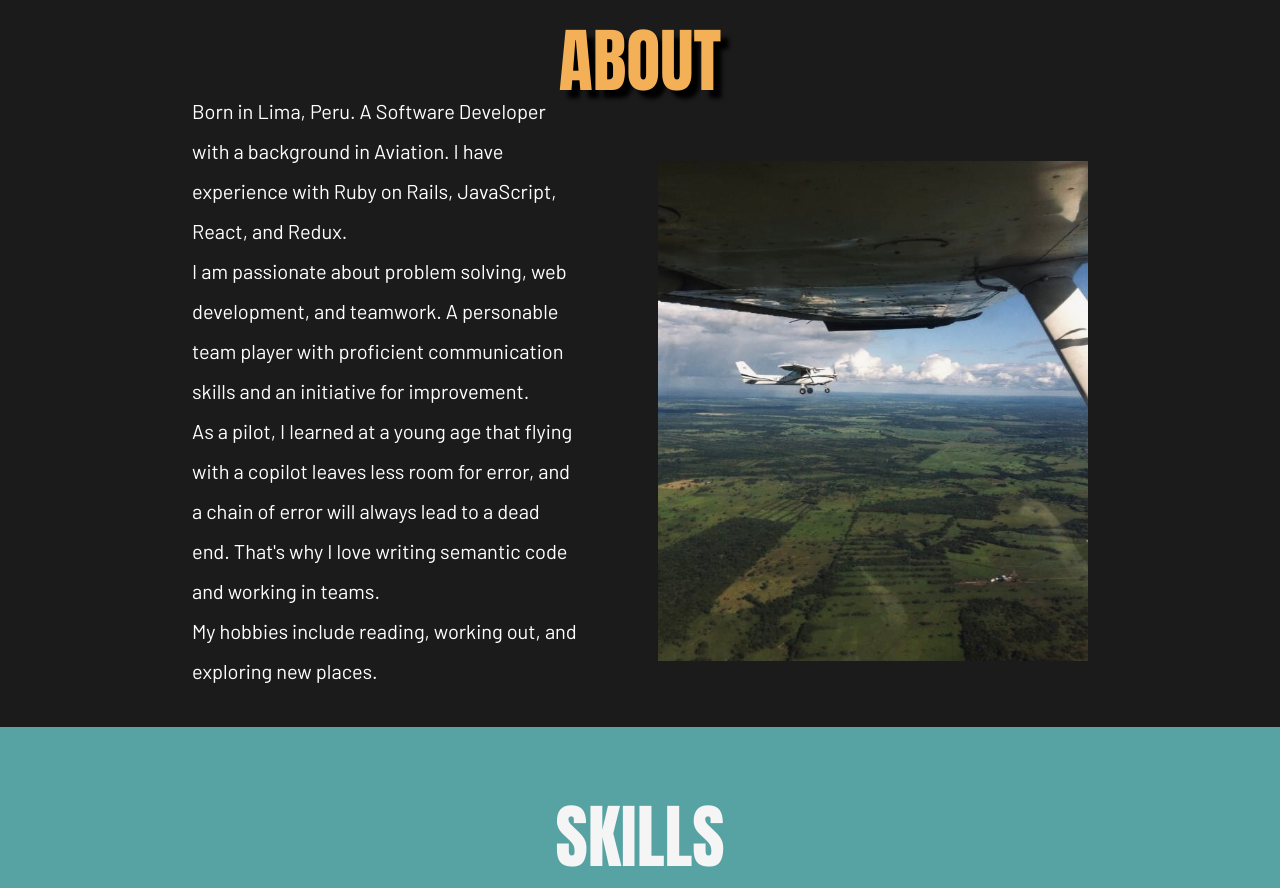
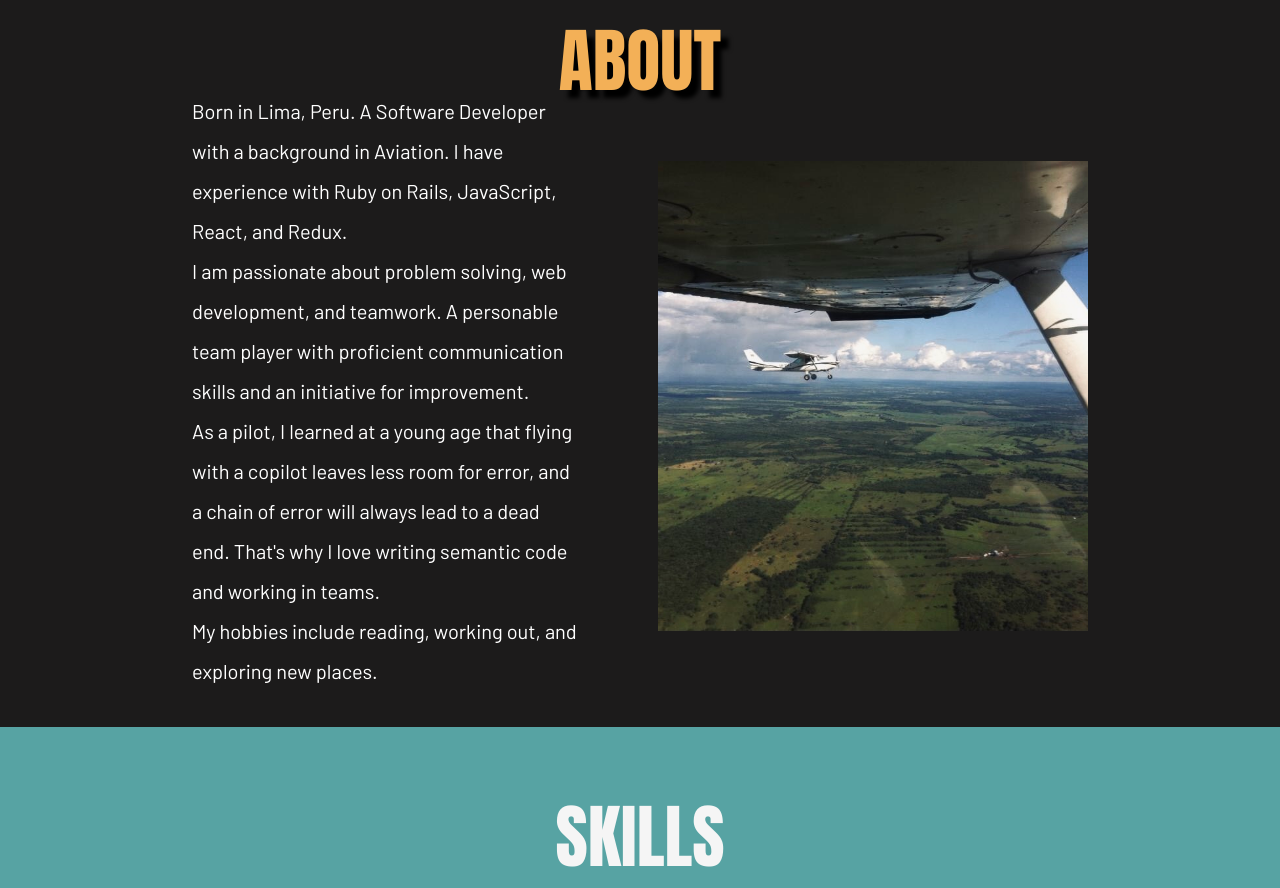
Before and after one commit to paulobocanegra/portfolio, a PHP site: page / in a window 1280 px wide. Shown: the part 833-1721 px from the top of the page. Run offline with PHP 8.4, Linux system fonts and the light colour scheme.

Commit message:
about resizing

```diff
--- a/assets/css/body.css
+++ b/assets/css/body.css
@@ -65,7 +65,7 @@
     display:flex;
     /* height:100%;
     width:50%; */
-    height:500px;
+    height:470px;
     width:500px;
     background-image: url("/images/bolivia_flight.png");
     /* transform: scale(0.5); */
@@ -347,7 +347,7 @@ img {vertical-align: middle}
 
 @media only screen and (max-width: 375px) {
     .slideshow-container{
-        max-height: 360px;
+        max-width: 70vw;
         animation: none;
         padding-bottom: 5px;
     }
--- a/assets/css/header.css
+++ b/assets/css/header.css
@@ -220,7 +220,7 @@ body{
 #stickyHeader{
     position: fixed;
     top: 0px;
-    width: 100%;
+    /* width: 100%; */
 }
 
 .hero-button-wrapper{
```
